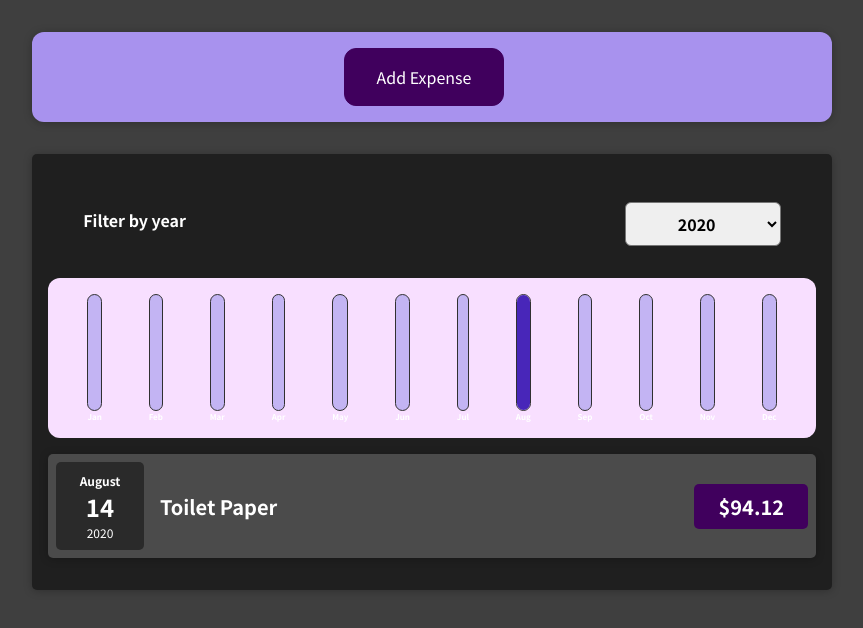
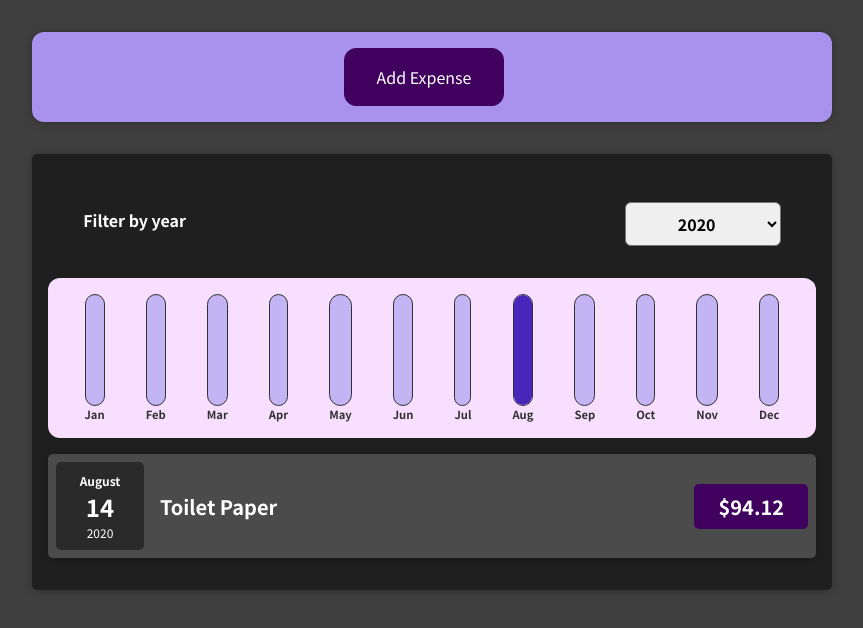
Before and after one commit to rudwolf/react-course, a React (Create React App) app: page / in a window 1280 px wide. Shown: the top 628 px of the page, without its empty margins (208-1071 px from the left). Built offline with nearby package versions, Linux system fonts and the light colour scheme.

Commit message:
Small CSS fix

```diff
--- a/src/components/Chart/ChartBar.scss
+++ b/src/components/Chart/ChartBar.scss
@@ -23,8 +23,9 @@
   }
 
   &__label {
+    color: #313131;
     font-weight: bold;
-    font-size: 0.5rem;
+    font-size: 0.7rem;
     text-align: center;
   }
 }
```
